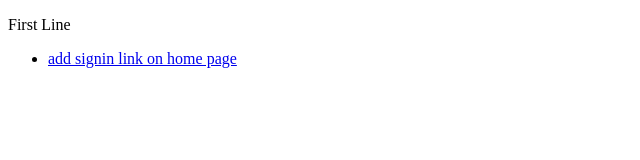
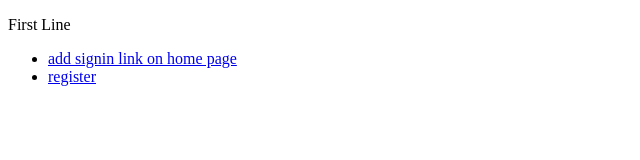
Before and after one commit to UDAYKIRAN588/hellogit, a plain HTML site: page Index.html in a window 1280 px wide. Shown: the full height of the page, 0-640 px from the left. Drawn offline with Linux system fonts and the light colour scheme.

Commit message:
feat(register): add register to HOME page

```diff
--- a/Index.html
+++ b/Index.html
@@ -10,6 +10,7 @@
     <li>
         <a href="signin.html">add signin link on home page</a>
     </li>
+    <li><a href="register.html">register</a> </li>
 </ul>
 </body>
 </html>
```
